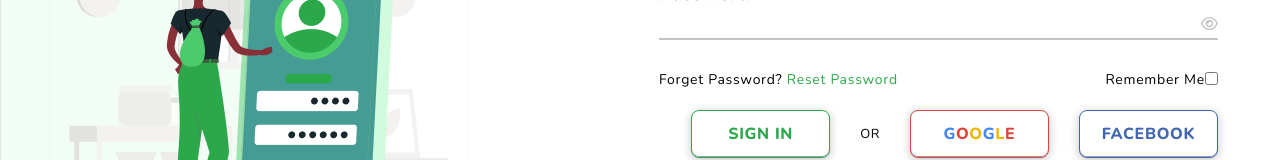
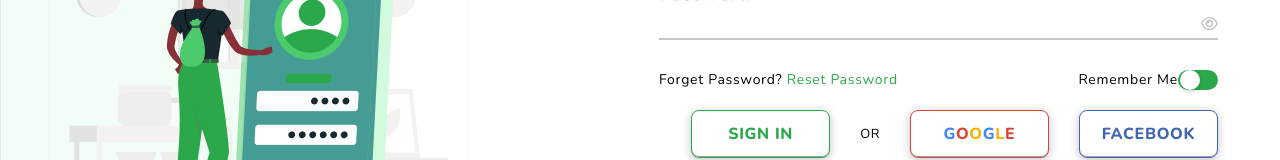
Before and after one commit to Clean-Hub/cleanhub, a React (Create React App) app: page /login in a window 1280 px wide. Shown: the part 446-606 px from the top of the page. Built offline with nearby package versions, Linux system fonts and the light colour scheme.

Commit message:
remmemberMe toggle styled

```diff
--- a/src/components/rememberMe/RememberMe.jsx
+++ b/src/components/rememberMe/RememberMe.jsx
@@ -1,7 +1,12 @@
-import React from 'react'
+import './rememberMe.css'
 
 const RememberMe = ({ onChange }) => {
-  return <input type='checkbox' onChange={onChange} />
+  return (
+    <label className='inputWrapper'>
+      <input type='checkbox' onChange={onChange} className='input' />
+      <span className='inputSpan' />
+    </label>
+  )
 }
 
 export default RememberMe
--- a/src/components/rememberMe/rememberMe.css
+++ b/src/components/rememberMe/rememberMe.css
@@ -0,0 +1,42 @@
+.inputWrapper {
+  position: relative;
+}
+.input {
+  position: absolute;
+  left: -9999px;
+  top: -9999px;
+}
+.input:checked + span {
+  background-color: #188fff72;
+}
+.input:checked + span::before {
+  left: calc(100% - 2px);
+  transform: translateX(-100%);
+}
+.input:focus + span {
+  box-shadow: 0 0 0 2px rgba(0, 0, 0, 0.1);
+}
+.input:checked + span {
+  box-shadow: 0 0 0 2px rgba(0, 0, 0, 0.1);
+}
+.inputSpan {
+  display: flex;
+  cursor: pointer;
+  width: 40px;
+  height: 20px;
+  border-radius: 100px;
+  background-color: #2ba84a;
+  position: relative;
+  transition: background-color 0.2s, box-shadow 0.2s;
+}
+.inputSpan:before {
+  content: '';
+  position: absolute;
+  left: 2px;
+  width: 20px;
+  height: 20px;
+  border-radius: 21px;
+  transition: 0.2s;
+  background: #fff;
+  box-shadow: 0 2px 4px 0 rgba(0, 35, 11, 0.2);
+}
```
